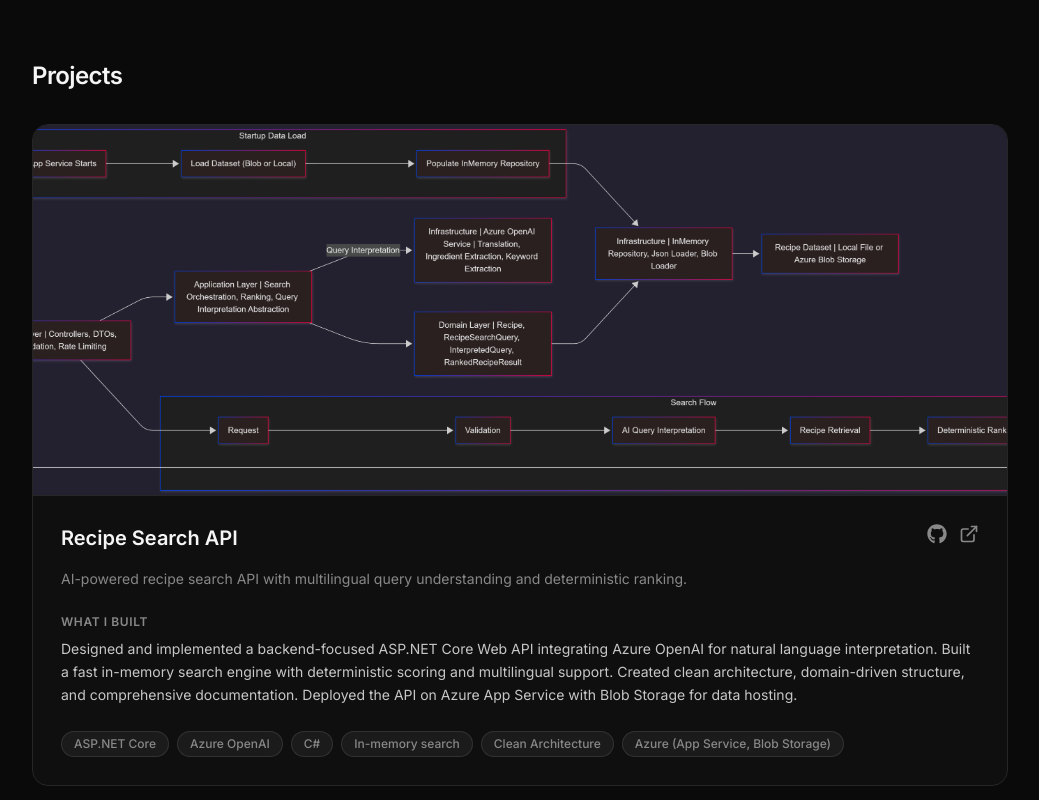
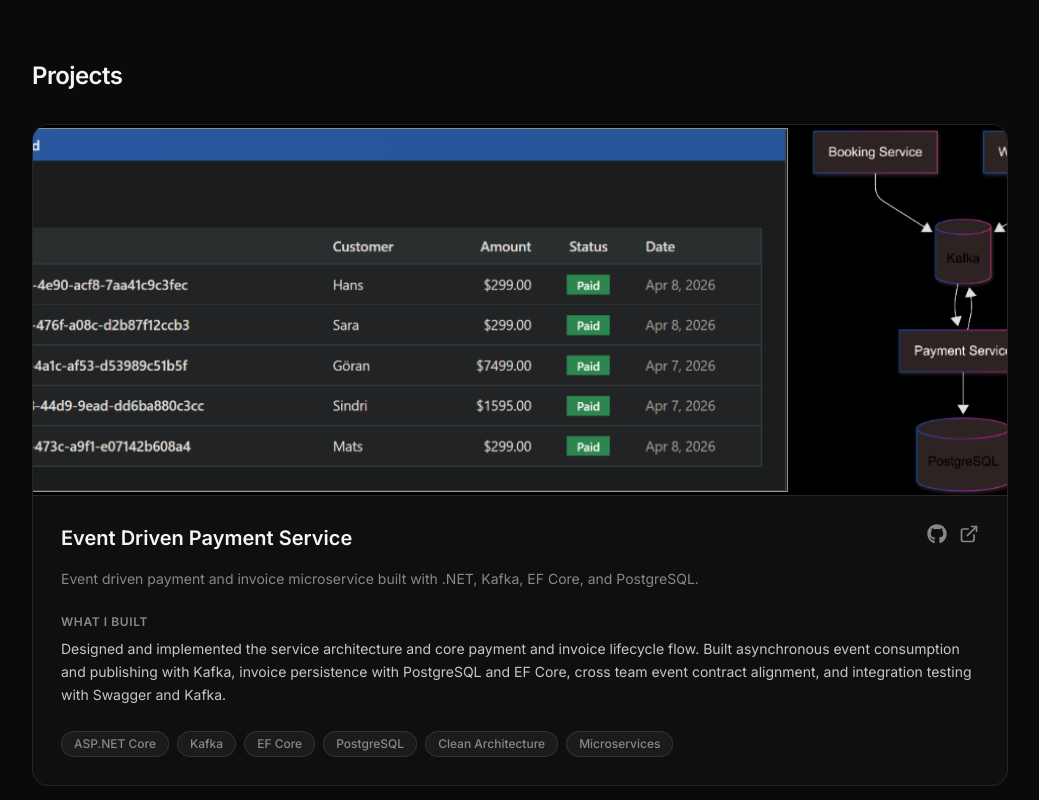
Before and after one commit to johanjaners/johan-portfolio, a React (Vite) app: page / in a window 1280 px wide. Shown: the part 1880-2680 px from the top of the page, without its empty margins (120-1159 px from the left). Built offline with nearby package versions, Linux system fonts and the light colour scheme.

Commit message:
feat: add Event Driven Payment Service project details to App component

```diff
--- a/src/App.tsx
+++ b/src/App.tsx
@@ -27,6 +27,8 @@
     email: "mailto:johanjaners@gmail.com",
   },
   projects: {
+    paymentServiceGithub: "https://github.com/johanjaners/event-driven-payment-service",
+    paymentServiceImage: "/payment-service.png",
     recipeSearchApiGithub: "https://github.com/johanjaners/recipe-search-api",
     recipeSearchApiLive: "https://recipe-search-api-a8cwexa9fag3fyg2.westeurope-01.azurewebsites.net/swagger",
     recipeSearchApiImage: "/recipe-search-api.png",
@@ -342,6 +344,14 @@
         <Section id="projects" title="Projects">
           <div className="grid grid-cols-1 gap-8">
             <ProjectCard
+              name="Event Driven Payment Service"
+              image={LINKS.projects.paymentServiceImage}
+              summary="Event driven payment and invoice microservice built with .NET, Kafka, EF Core, and PostgreSQL."
+              whatIBuilt="Designed and implemented the service architecture and core payment and invoice lifecycle flow. Built asynchronous event consumption and publishing with Kafka, invoice persistence with PostgreSQL and EF Core, cross team event contract alignment, and integration testing with Swagger and Kafka."
+              tech={["ASP.NET Core", "Kafka", "EF Core", "PostgreSQL", "Clean Architecture", "Microservices"]}
+              github={LINKS.projects.paymentServiceGithub}
+            />
+            <ProjectCard
               name="Recipe Search API"
               image={LINKS.projects.recipeSearchApiImage}
               summary="AI-powered recipe search API with multilingual query understanding and deterministic ranking."
```
